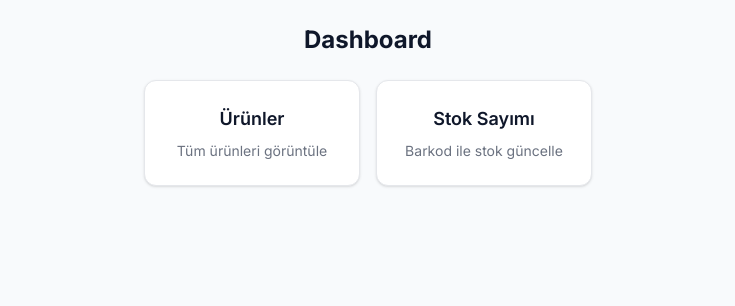
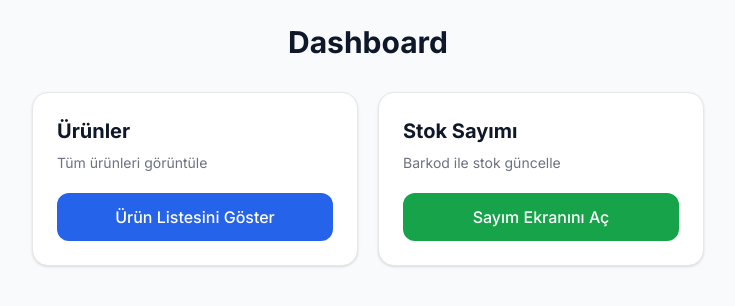
Before and after one commit to celalkale-gitcode/Ayakkabi_Erp, a Next.js app in the folder frontend/: page /dashboard in a window 1280 px wide. Shown: the top 306 px of the page, without its empty margins (272-1007 px from the left). Built offline with nearby package versions, Linux system fonts and the light colour scheme.

Commit message:
Refactor DashboardPage layout and styling

```diff
--- a/frontend/src/app/dashboard/page.tsx
+++ b/frontend/src/app/dashboard/page.tsx
@@ -3,43 +3,52 @@ import Link from 'next/link';
 export default function DashboardPage() {
 
   return (
-    <div className="min-h-screen p-6">
 
-      <h1 className="text-2xl font-bold mb-6 text-center">
+    <div className="min-h-screen p-6 bg-slate-50">
+
+      <h1 className="text-3xl font-bold mb-8 text-center">
         Dashboard
       </h1>
 
-      <div className="grid grid-cols-1 sm:grid-cols-2 gap-4 max-w-md mx-auto">
+      <div className="grid grid-cols-1 sm:grid-cols-2 gap-5 max-w-2xl mx-auto">
 
-        <Link
-          href="/dashboard/products"
-          className="bg-white p-6 rounded-xl shadow hover:shadow-lg transition border text-center"
-        >
+        {/* Ürünler */}
+        <div className="bg-white p-6 rounded-2xl shadow border flex flex-col">
 
-          <h2 className="text-lg font-semibold mb-2">
+          <h2 className="text-xl font-bold mb-2">
             Ürünler
           </h2>
 
-          <p className="text-sm text-gray-500">
+          <p className="text-sm text-gray-500 mb-5">
             Tüm ürünleri görüntüle
           </p>
 
-        </Link>
+          <Link
+            href="/dashboard/products"
+            className="mt-auto bg-blue-600 hover:bg-blue-700 transition text-white text-center py-3 rounded-xl font-medium"
+          >
+            Ürün Listesini Göster
+          </Link>
+        </div>
 
-        <Link
-          href="/dashboard/inventory"
-          className="bg-white p-6 rounded-xl shadow hover:shadow-lg transition border text-center"
-        >
+        {/* Stok Sayımı */}
+        <div className="bg-white p-6 rounded-2xl shadow border flex flex-col">
 
-          <h2 className="text-lg font-semibold mb-2">
+          <h2 className="text-xl font-bold mb-2">
             Stok Sayımı
           </h2>
 
-          <p className="text-sm text-gray-500">
+          <p className="text-sm text-gray-500 mb-5">
             Barkod ile stok güncelle
           </p>
 
-        </Link>
+          <Link
+            href="/dashboard/inventory"
+            className="mt-auto bg-green-600 hover:bg-green-700 transition text-white text-center py-3 rounded-xl font-medium"
+          >
+            Sayım Ekranını Aç
+          </Link>
+        </div>
 
       </div>
     </div>
```
